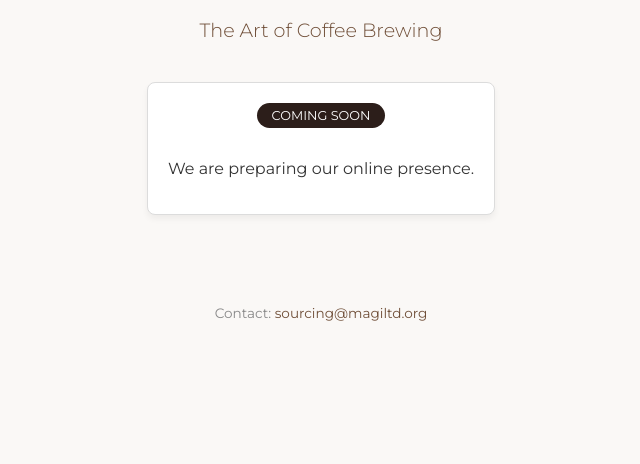
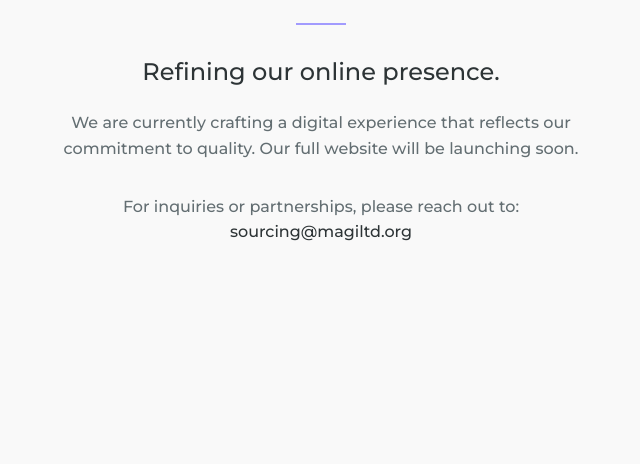
Before and after one commit to Skarhead1948/magiltd, a plain HTML site: page index.html in a window 1280 px wide. Shown: the part 336-800 px from the top of the page, without its empty margins (319-959 px from the left). Drawn offline with Linux system fonts and the light colour scheme.

Commit message:
Add files via upload

```diff
--- a/index.html
+++ b/index.html
@@ -1,118 +1,123 @@
 <!DOCTYPE html>
-<html lang="bg">
+<html lang="en">
 <head>
     <meta charset="UTF-8">
     <meta name="viewport" content="width=device-width, initial-scale=1.0">
-    <title>MAGI | Coffee Accessories</title>
-    <link href="https://fonts.googleapis.com/css2?family=Montserrat:wght@300;400;700&display=swap" rel="stylesheet">
+    <title>MAGI | Coming Soon</title>
+    <link rel="preconnect" href="https://fonts.googleapis.com">
+    <link rel="preconnect" href="https://fonts.gstatic.com" crossorigin>
+    <link href="https://fonts.googleapis.com/css2?family=Montserrat:wght@300;500;700&display=swap" rel="stylesheet">
     <style>
         :root {
-            --coffee-dark: #2c1e1a;
-            --coffee-accent: #6f4e37;
-            --bg-light: #faf8f6;
-            --text-main: #333333;
+            --primary-color: #2d3436;
+            --accent-color: #a29bfe;
+            --text-muted: #636e72;
+            --bg-color: #f9f9f9;
         }
 
-        body {
+        body, html {
+            margin: 0;
+            padding: 0;
+            height: 100%;
             font-family: 'Montserrat', sans-serif;
-            background-color: var(--bg-light);
-            color: var(--text-main);
-            margin: 0;
+            background-color: var(--bg-color);
+            color: var(--primary-color);
             display: flex;
-            flex-direction: column;
-            min-height: 100vh;
+            justify-content: center;
             align-items: center;
-            justify-content: center;
             text-align: center;
         }
 
         .container {
-            padding: 40px 20px;
-            max-width: 800px;
+            padding: 2rem;
+            max-width: 600px;
         }
 
-        /* Стилизация на логото */
-        .logo-wrapper {
-            margin-bottom: 30px;
+        /* Minimalist Logo Construction */
+        .logo-container {
+            margin-bottom: 3rem;
         }
 
-        .logo-img {
-            max-width: 250px; /* Можете да регулирате размера тук */
-            height: auto;
-            border-radius: 4px;
+        .logo-mark {
+            font-weight: 700;
+            font-size: 3.5rem;
+            letter-spacing: 0.5rem;
+            text-transform: uppercase;
+            border: 4px solid var(--primary-color);
+            padding: 10px 20px;
+            display: inline-block;
+            margin-bottom: 10px;
+        }
+
+        .logo-text {
+            display: block;
+            font-weight: 300;
+            letter-spacing: 0.2rem;
+            font-size: 0.9rem;
+            color: var(--text-muted);
         }
 
         h1 {
-            font-weight: 700;
-            letter-spacing: 5px;
-            color: var(--coffee-dark);
-            margin: 10px 0;
-            text-transform: uppercase;
+            font-weight: 500;
+            font-size: 1.5rem;
+            margin-bottom: 1.5rem;
+            color: var(--primary-color);
         }
 
-        .tagline {
-            font-size: 1.2rem;
-            color: var(--coffee-accent);
-            font-weight: 300;
-            margin-bottom: 40px;
+        p {
+            line-height: 1.6;
+            color: var(--text-muted);
+            margin-bottom: 2rem;
         }
 
-        /* Индикатор "В процес на разработка" */
-        .status-box {
-            border: 1px solid #dcdcdc;
-            padding: 20px;
-            background: white;
-            border-radius: 8px;
-            box-shadow: 0 4px 6px rgba(0,0,0,0.05);
+        .divider {
+            width: 50px;
+            height: 2px;
+            background-color: var(--accent-color);
+            margin: 2rem auto;
         }
 
-        .under-construction {
-            display: inline-block;
-            background-color: var(--coffee-dark);
-            color: white;
-            padding: 5px 15px;
-            border-radius: 50px;
-            font-size: 0.8rem;
-            margin-bottom: 15px;
+        .contact-email {
+            font-weight: 500;
+            color: var(--primary-color);
+            text-decoration: none;
+            border-bottom: 1px solid transparent;
+            transition: border-color 0.3s ease;
         }
 
-        footer {
-            margin-top: 50px;
-            font-size: 0.85rem;
-            color: #888;
+        .contact-email:hover {
+            border-bottom: 1px solid var(--accent-color);
         }
 
-        a {
-            color: var(--coffee-accent);
-            text-decoration: none;
-        }
-
-        a:hover {
-            text-decoration: underline;
+        @media (max-width: 480px) {
+            .logo-mark { font-size: 2.5rem; }
+            h1 { font-size: 1.2rem; }
         }
     </style>
 </head>
 <body>
 
     <div class="container">
-        <div class="logo-wrapper">
-            <img src="logo.jpg" alt="MAGI Coffee Accessories Logo" class="logo-img">
+        <!-- Minimalist Logo Section -->
+        <div class="logo-container">
+            <div class="logo-mark">MAGI</div>
+            <span class="logo-text">ESTABLISHED 2026</span>
         </div>
 
+        <div class="divider"></div>
 
-        <p class="tagline">The Art of Coffee Brewing</p>
+        <h1>Refining our online presence.</h1>
 
-        <div class="status-box">
-            <div class="under-construction">COMING SOON </div>
-            <p>We are preparing our online presence.</p>
+        <p>
+            We are currently crafting a digital experience that reflects our commitment to quality.
+            Our full website will be launching soon.
+        </p>
 
-        </div>
+        <p>
+            For inquiries or partnerships, please reach out to:<br>
+            <a href="mailto:sourcing@magiltd.org" class="contact-email">sourcing@magiltd.org</a>
+        </p>
     </div>
-
-    <footer>
-
-        Contact: <a href="mailto:sourcing@magiltd.org">sourcing@magiltd.org</a>
-    </footer>
 
 </body>
 </html>
```
